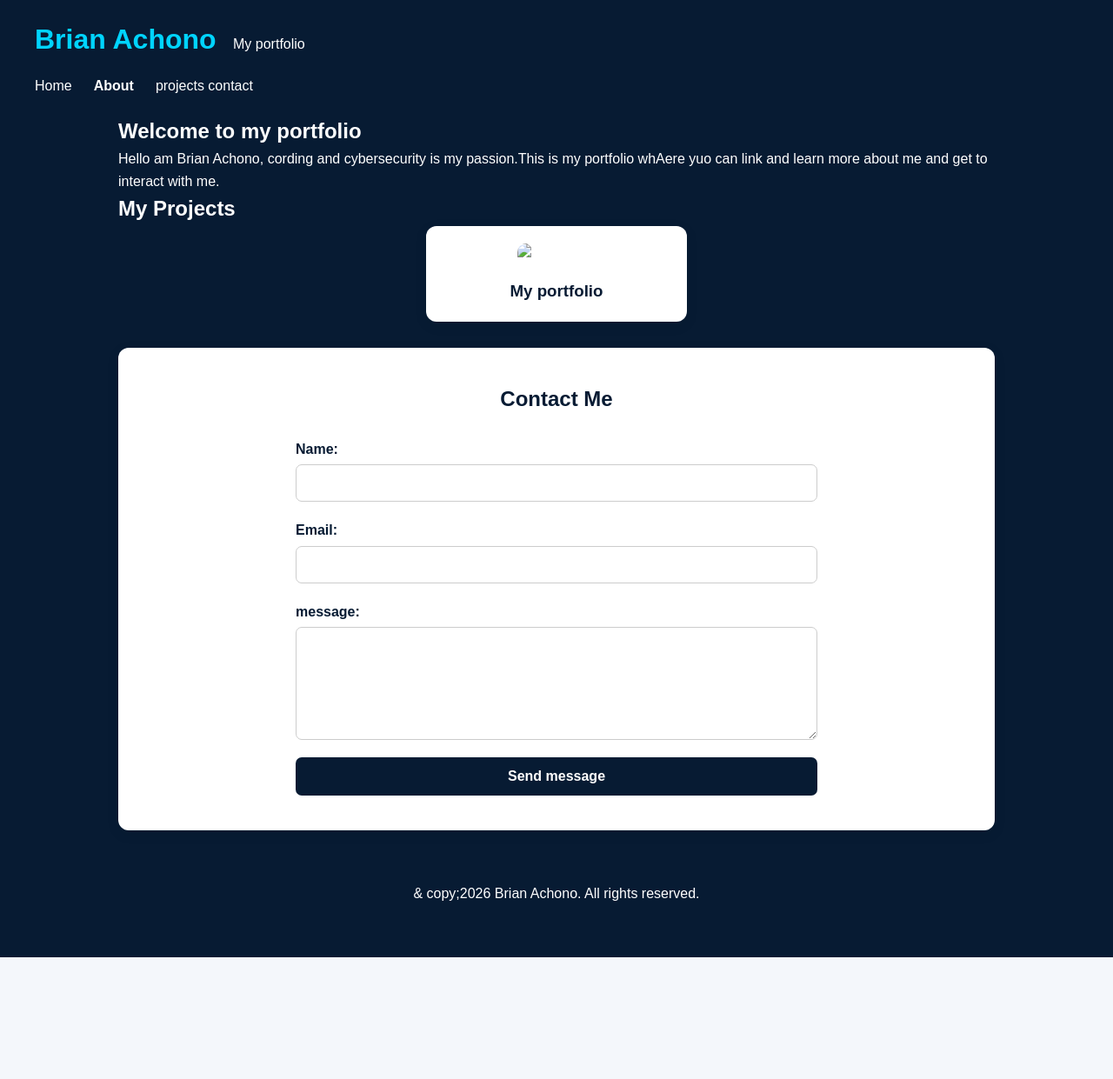
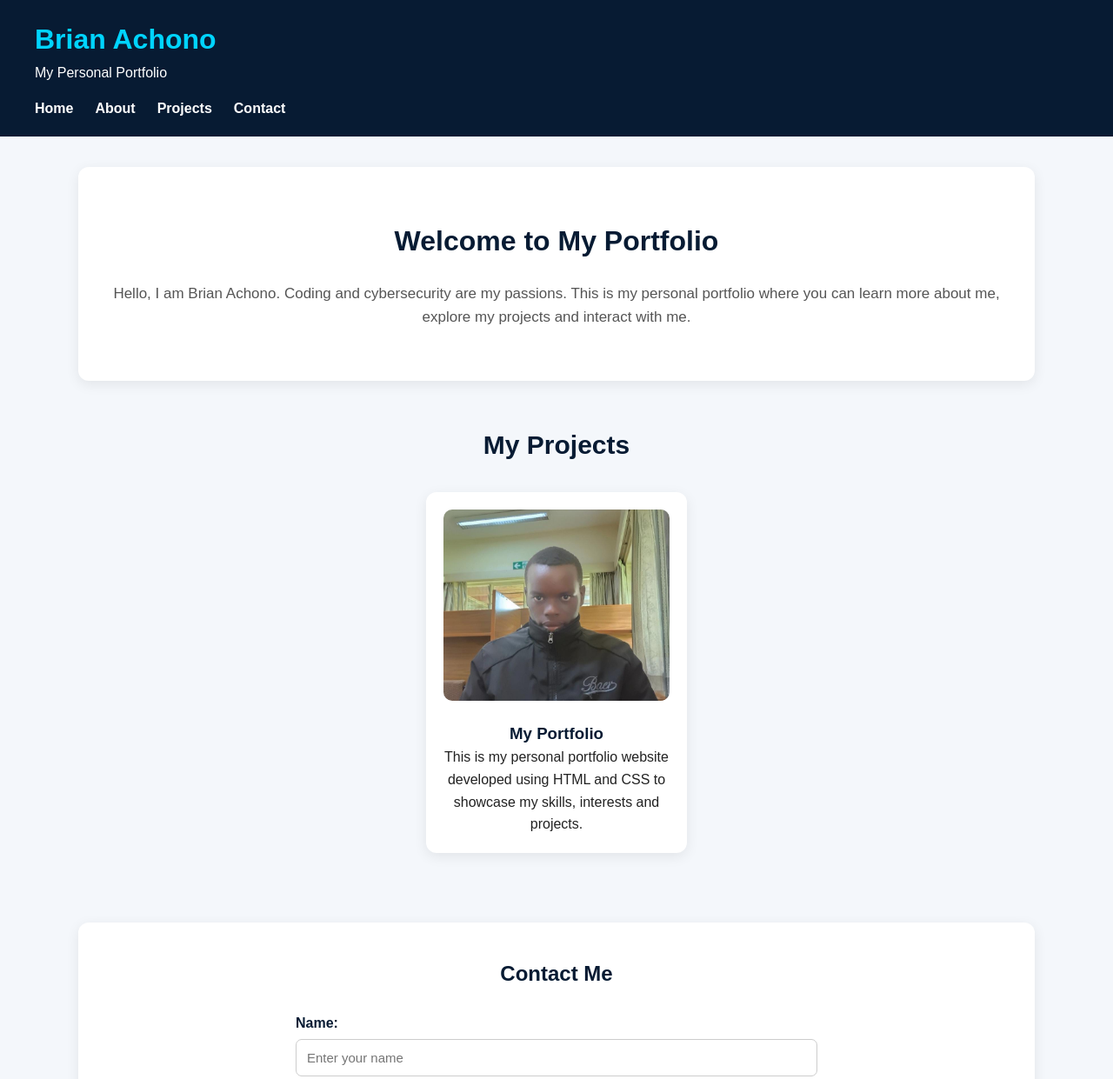
Before and after one commit to BrainAchono/My-portfolio, a plain HTML site: page Brian_index.html in a window 1280 px wide. Shown: the top 1241 px of the page at 87% size. Before the commit the page ends 1101 px from the top, so only its background shows below. Drawn offline with Linux system fonts and the light colour scheme.

Commit message:
Refactor Brian_index.html for clarity and correctness
Corrected HTML structure, fixed typos, and improved content clarity.

```diff
--- a/Brian_index.html
+++ b/Brian_index.html
@@ -1,59 +1,72 @@
 <!DOCTYPE html>
-<html lang="eng">
+<html lang="en">
 <head>
     <meta charset="UTF-8">
-        <meta name="viewport" content="width=divice-width,intioal-scale=1.0">
-        <title>Brian Achono</title>
-        <link rel="stylesheet"href="brian.css">
+    <meta name="viewport" content="width=device-width, initial-scale=1.0">
+    <meta name="description" content="Brian Achono's personal portfolio showcasing coding and cybersecurity interests.">
+    <title>Brian Achono | My Portfolio</title>
+    <link rel="stylesheet" href="brian.css">
 </head>
+
 <body>
     <header>
-            <h1>Brian Achono</h1> My portfolio
+        <h1>Brian Achono</h1>
+        <p>My Personal Portfolio</p>
         <nav>
             <ul>
-                    <li><ahref="brian_index.html">Home</a></li>
+                <li><a href="brian_index.html">Home</a></li>
                 <li><a href="about.html">About</a></li>
-                </li><ahref="project.html">projects</a></li>
-                </li><ahref="contact.html">contact</a></li>
-
+                <li><a href="project.html">Projects</a></li>
+                <li><a href="contact.html">Contact</a></li>
             </ul>
         </nav>
-        <header>
+    </header>
     <main>
-                <section id="intorodaction">
-                    <h2>Welcome to my portfolio</h2>
-                    <p>Hello am Brian Achono, cording and cybersecurity is my passion.This is my portfolio whAere yuo can link and learn more about me and get to interact with me.
+        <section id="introduction">
+            <h2>Welcome to My Portfolio</h2>
+            <p>
+                Hello, I am Brian Achono. Coding and cybersecurity
+                are my passions. This is my personal portfolio
+                where you can learn more about me, explore my
+                projects and interact with me.
             </p>
         </section>
-
-                </section id="Projects">
+        <section id="projects">
             <h2>My Projects</h2>
             <div class="project-list">
                 <div class="card">
-                       <img src="brian.gpg" alt="my picture">
-                       <h3>My portfolio</h3>
+                    <img src="brian.jpg.jpeg" alt="Brian Achono's profile picture">
+                    <h3>My Portfolio</h3>
+                    <p>
+                        This is my personal portfolio website
+                        developed using HTML and CSS to showcase
+                        my skills, interests and projects.
                     </p>
                 </div>
             </div>
         </section>
-
         <section id="contact">
             <h2>Contact Me</h2>
-                    <form action="submit_from.php"method="POST">
+            <form action="submit_form.php" method="POST">
                 <label for="name">Name:</label>
-                        <input type="text" id="name"name="name"required>
+                <input type="text" id="name" name="name" placeholder="Enter your name" required>
 
                 <label for="email">Email:</label>
-                        <input type="email" id="email"name="email"required>
-                        <label for="message">message:</label>
-                        <textarea id="message" name="message"required></textarea>
-                        <button type="submit">Send message</button>
+                <input type="email" id="email" name="email" placeholder="Enter your email" required>
+
+                <label for="message">Message:</label>
+                <textarea id="message" name="message" placeholder="Write your message here..." required></textarea>
+
+                <button type="submit">Send Message</button>
             </form>
         </section>
-                <main>
+    </main>
+    <footer>
 
-                    <footer>
-                        <p>& copy;2026 Brian Achono. All rights reserved.</p>
+        <p>&copy; 2026 Brian Achono. All rights reserved.</p>
+
     </footer>
+    <script src="brian work.js"></script>
 
-                    <script src="script.js"></script>
+</body>
+</html>
```
Lines whose indentation alone changed are shown as unchanged.
